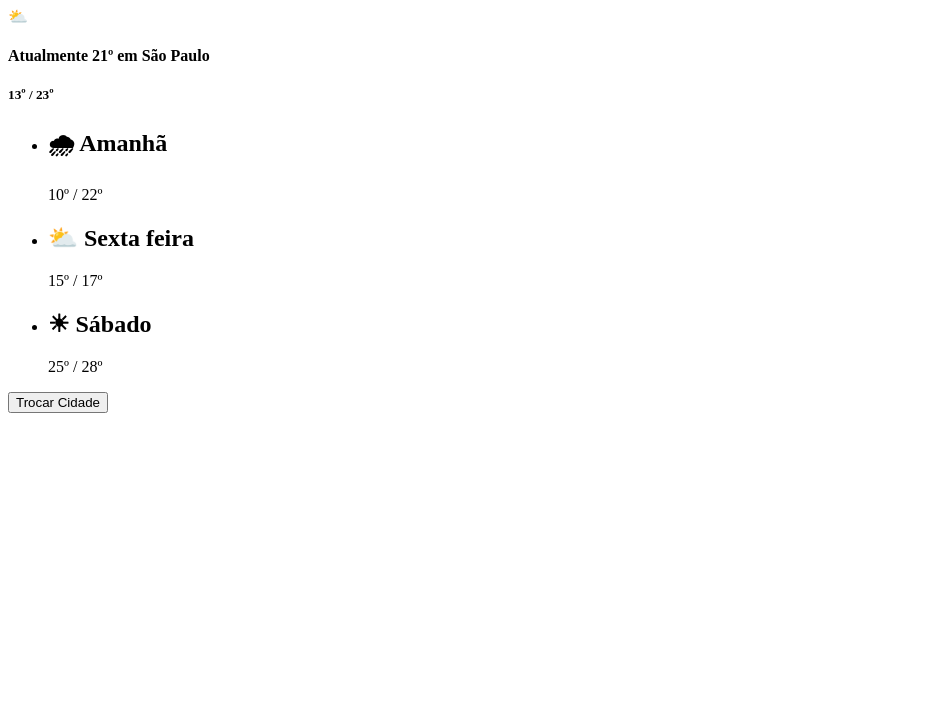
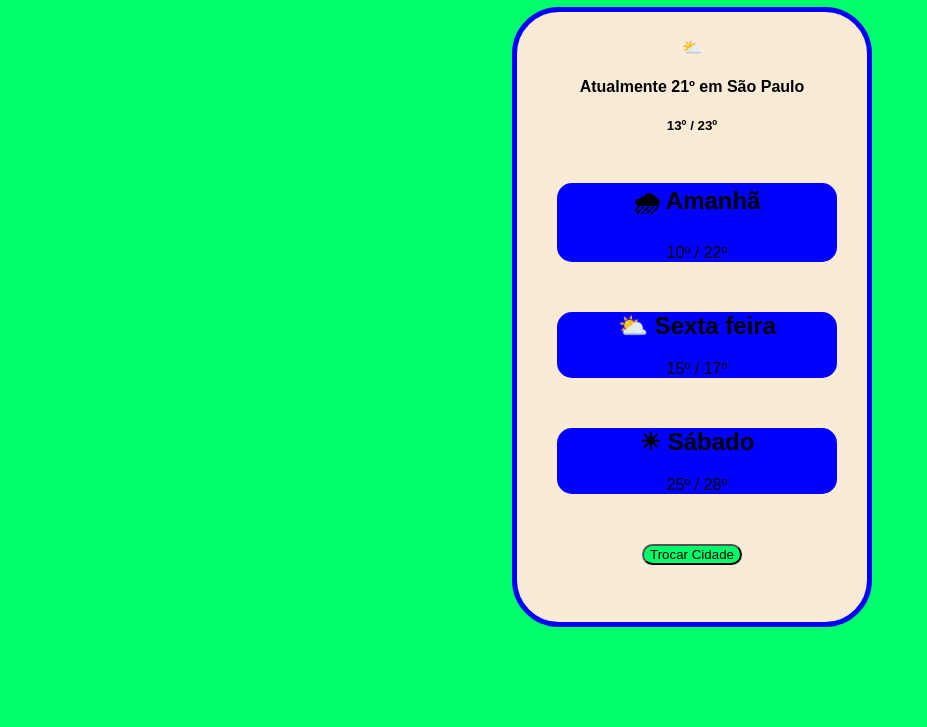
Before and after one commit to pjz3650/SOP_ATV2_FGRP9, a plain HTML site: page index.html in a window 1280 px wide. Shown: the part 73-800 px from the top of the page, without its empty margins (0-927 px from the left). Drawn offline with Linux system fonts and the light colour scheme.

Commit message:
Adicionando o Style

```diff
--- a/index.html
+++ b/index.html
@@ -4,9 +4,11 @@
     <meta charset="UTF-8">
     <meta name="viewport" content="width=device-width, initial-scale=1.0">
     <title>SOP_ATV2_FGRP9</title>
+    <link rel="stylesheet" href="style.css">
 </head>
 <body>
     <h1>Prática 2 - SOP</h1>
+    <div>
         <p>&#x26c5;</p>
         <h4>Atualmente 21º em São Paulo</h4>
         <h5>13º / 23º </h5>
@@ -19,5 +21,6 @@
             <p>25º / 28º</p></li>
         </ul>
         <button>Trocar Cidade</button>
+    </div>
 </body>
 </html>
--- /dev/null
+++ b/style.css
@@ -0,0 +1,33 @@
+body{
+    padding: 0;
+    margin: 0;
+    top: 0;
+    background-color: rgb(0, 253, 106);
+    text-align: center;
+    font-family: Arial, Helvetica, sans-serif;
+}
+
+div {
+    padding-top: 10px;
+    text-align: center;
+    background-color: antiquewhite;
+    width: 350px;
+    margin-left: 40%;
+    border-radius: 47px;
+    height: 600px;
+    border: 5px solid blue;
+}
+
+li{
+    background-color: blue;
+    list-style: none;
+    border-radius: 15px;
+    margin-top: 50px;
+    margin-bottom: 50px;
+    margin-right: 30px;
+}
+
+button{
+    background-color: rgb(0, 253, 106);
+    border-radius: 50px;
+}
```
Lines whose indentation alone changed are shown as unchanged.
